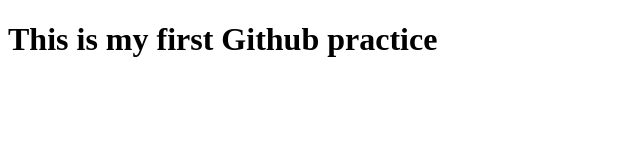
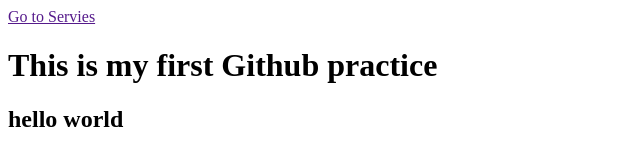
Before and after one commit to habibi-code/Habibi, a plain HTML site: page index.html in a window 1280 px wide. Shown: the whole page, without its empty margins (0-640 px from the left). Drawn offline with Linux system fonts and the light colour scheme.

Commit message:
updated index html file

```diff
--- a/index.html
+++ b/index.html
@@ -6,6 +6,8 @@
     <title>my first github practice</title>
 </head>
 <body>
+    <a href="">Go to Servies</a>
     <h1>This is my first Github practice</h1>
+    <h2>hello world</h2>
 </body>
 </html>
```
